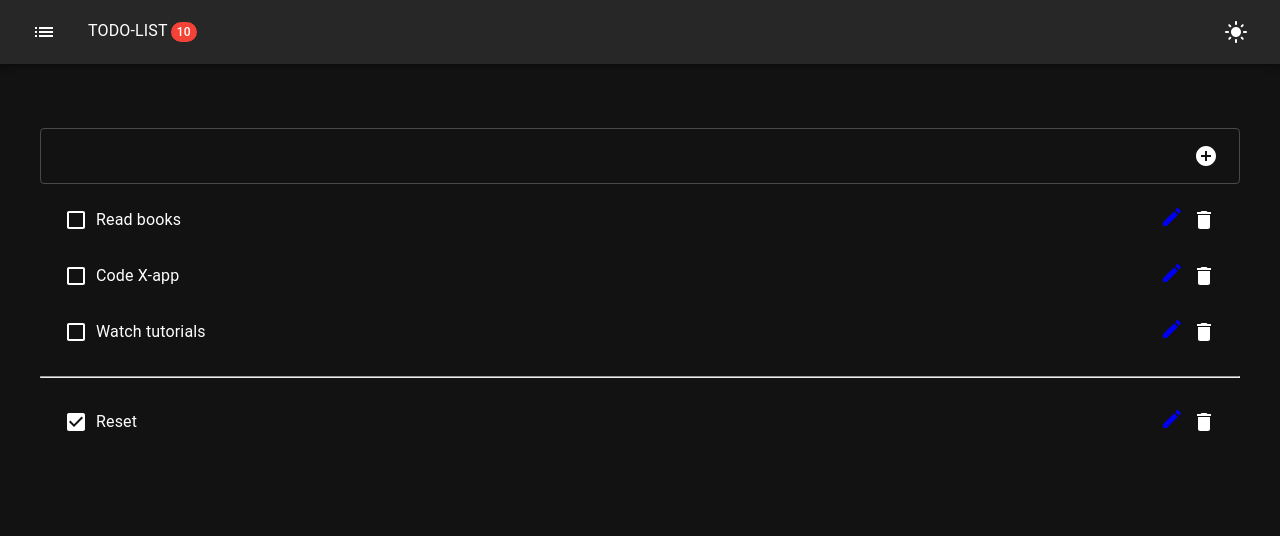
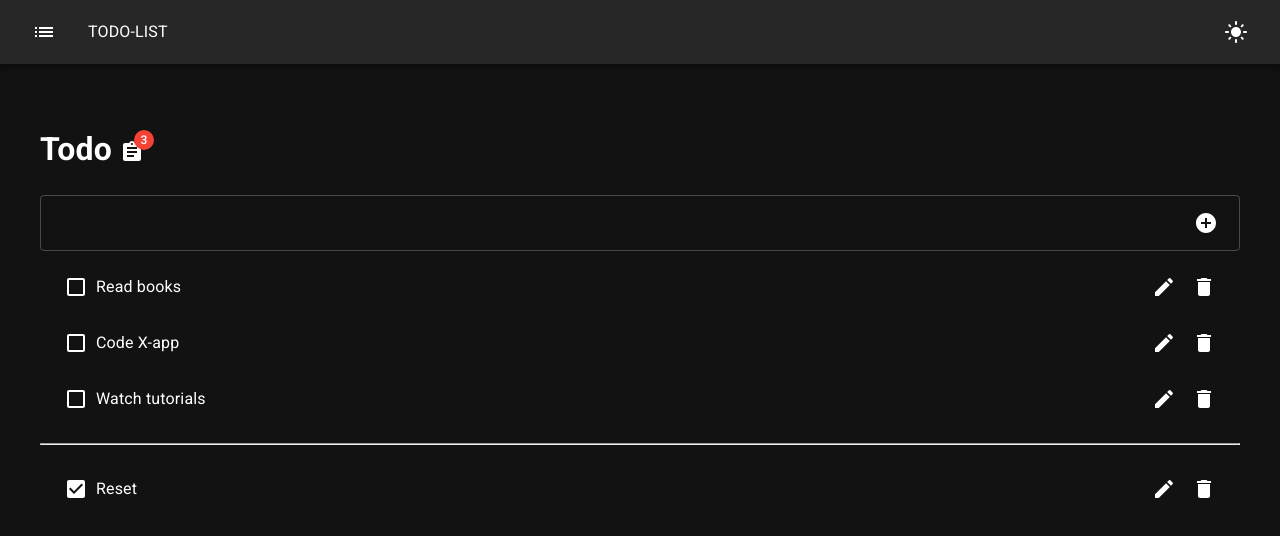
Before and after one commit to HANZAWHTET31/todo-react, a React (Vite) app: page / in a window 1280 px wide. Shown: the top 536 px of the page. Built offline with nearby package versions, Linux system fonts and the light colour scheme.

Commit message:
Edit.jsx created and othes updated

```diff
--- a/src/App.jsx
+++ b/src/App.jsx
@@ -1,8 +1,11 @@
 import { useState, useRef, useEffect } from 'react';
 
-import { Box, List, IconButton, InputAdornment, OutlinedInput, Alert } from '@mui/material';
-import { List as ListIcon, AddCircle as AddIcon} from "@mui/icons-material"
-
+import { Box, List, IconButton, InputAdornment, OutlinedInput, Alert, Badge } from '@mui/material';
+import {
+	List as ListIcon,
+	AddCircle as AddIcon,
+} from "@mui/icons-material";
+import AssignmentIcon from "@mui/icons-material/Assignment";
 import Item from './components/item';
 
 export default function App(){
@@ -33,7 +36,20 @@ export default function App(){
 
   return (
 		<Box>
-			<Box sx={{mt: 3, padding: 5}}>
+			<Box sx={{ padding: 5 }}>
+				<h1>
+					Todo
+					<Badge
+						color="error"
+						badgeContent={
+							data.filter((item) => !item.done)
+							.length
+						}
+						sx={{m: 1}}
+						>
+						<AssignmentIcon />
+					</Badge>
+				</h1>
 				<form
 					onSubmit={(e) => {
 						e.preventDefault();
--- a/src/Template.jsx
+++ b/src/Template.jsx
@@ -4,7 +4,7 @@ import Header from "./components/Header";
 export default function Template() {
       return (
             <>
-                  <Header count={10} />
+                  <Header />
                   <Outlet />
             </>
 
--- a/src/ThemedApp.jsx
+++ b/src/ThemedApp.jsx
@@ -5,7 +5,6 @@ import { createBrowserRouter, RouterProvider } from "react-router-dom";
 import App from "./App";
 import Edit from "./Edit";
 import Template from "./Template";
-// import Template from "./Template";
 
 const router = createBrowserRouter([
 	{
--- a/src/components/Header.jsx
+++ b/src/components/Header.jsx
@@ -8,7 +8,7 @@ import {
 	LightMode as LightModeIcon,
 } from "@mui/icons-material";
 
-export default function Header({ count }) {
+export default function Header() {
 	const { mode, setMode } = useContext(AppContext);
 
 	return (
@@ -20,7 +20,7 @@ export default function Header({ count }) {
 
 				<Typography sx={{ flexGrow: 1, ml: 3 }}>
 					TODO-LIST
-					<Badge badgeContent={count} color="error" sx={{ m:2 }}></Badge>
+					{/* <Badge badgeContent={count} color="error" sx={{ m:2 }}></Badge> */}
 				</Typography>
 
 				{mode === "dark" ? (
--- a/src/components/Item.jsx
+++ b/src/components/Item.jsx
@@ -18,7 +18,9 @@ export default function Item({item, remove, toggle}){
 			<ListItemText primary={item.name} />
 
 			<Link to={`/edit/${item._id}`}>
-				<EditIcon />
+				<IconButton>
+					<EditIcon />
+				</IconButton>
 			</Link>
 
 			<IconButton onClick={() => remove(item._id)}>
--- a/src/main.jsx
+++ b/src/main.jsx
@@ -1,6 +1,11 @@
 import React from 'react'
 import ReactDOM from 'react-dom/client'
 import ThemedApp from './ThemedApp'
+
+import "@fontsource/roboto/300.css";
+import "@fontsource/roboto/400.css";
+import "@fontsource/roboto/500.css";
+import "@fontsource/roboto/700.css";
 
 ReactDOM.createRoot(document.getElementById('root')).render(
   <React.StrictMode>
```
